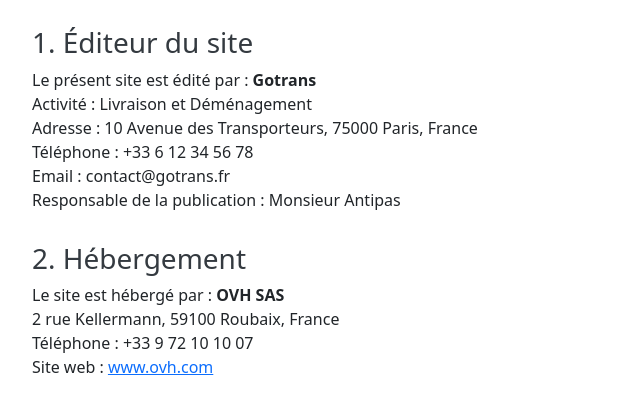
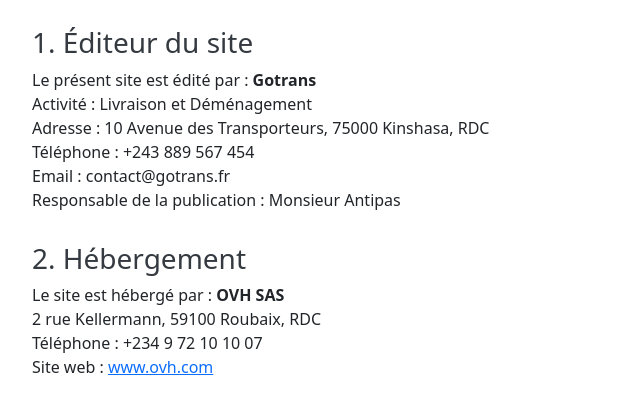
Before and after one commit to gradi08/site_Gotrans, a plain HTML site: page mention.html in a window 1280 px wide. Shown: the part 136-542 px from the top of the page, 198-838 px from the left. Drawn offline with nearby package versions, Linux system fonts and the light colour scheme.

Commit message:
dernier commit 2

```diff
--- a/mention.html
+++ b/mention.html
@@ -50,8 +50,8 @@
     <p>
       Le présent site est édité par : <strong>Gotrans</strong><br>
       Activité : Livraison et Déménagement<br>
-      Adresse : 10 Avenue des Transporteurs, 75000 Paris, France<br>
-      Téléphone : +33 6 12 34 56 78<br>
+      Adresse : 10 Avenue des Transporteurs, 75000 Kinshasa, RDC<br>
+      Téléphone : +243 889 567 454<br>
       Email : contact@gotrans.fr<br>
       Responsable de la publication : Monsieur Antipas
     </p>
@@ -59,8 +59,8 @@
     <h3>2. Hébergement</h3>
     <p>
       Le site est hébergé par : <strong>OVH SAS</strong><br>
-      2 rue Kellermann, 59100 Roubaix, France<br>
-      Téléphone : +33 9 72 10 10 07<br>
+      2 rue Kellermann, 59100 Roubaix, RDC<br>
+      Téléphone : +234 9 72 10 10 07<br>
       Site web : <a href="https://www.ovh.com" target="_blank">www.ovh.com</a>
     </p>
 
```
